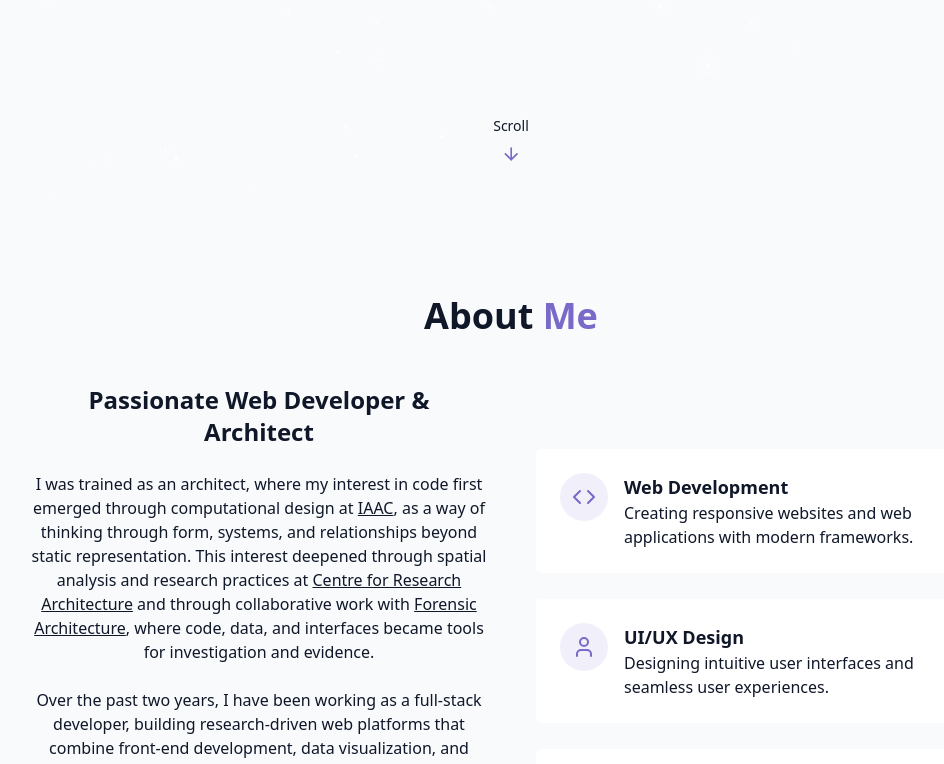
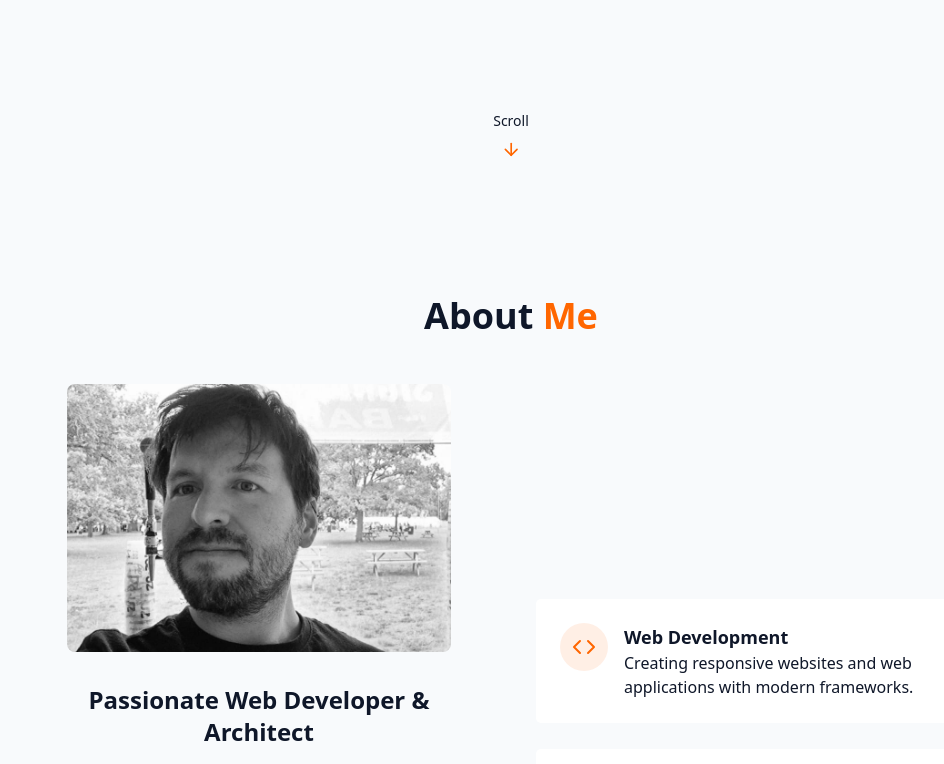
Before and after one commit to iluna007/il-portfolio, a React (Vite) app: page /#/ in a window 1280 px wide. Shown: the part 600-1364 px from the top of the page, without its empty margins (129-1073 px from the left). Built offline with nearby package versions, Linux system fonts and the light colour scheme.

Commit message:
final changss

```diff
--- a/package.json
+++ b/package.json
@@ -33,6 +33,8 @@
     "eslint-plugin-react-refresh": "^0.4.24",
     "gh-pages": "^6.3.0",
     "globals": "^16.5.0",
+    "stylelint": "^17.1.0",
+    "stylelint-config-standard": "^40.0.0",
     "vite": "^7.2.4"
   }
 }
--- a/src/components/AboutSection.jsx
+++ b/src/components/AboutSection.jsx
@@ -3,20 +3,28 @@ import { Briefcase, Code, User } from "lucide-react";
 export const AboutSection = () => {
   return (
     <section id="about" className="py-24 px-4 relative">
-      {" "}
       <div className="container mx-auto max-w-5xl">
         <h2 className="text-3xl md:text-4xl font-bold mb-12 text-center">
           About <span className="text-primary"> Me</span>
         </h2>
 
         <div className="grid grid-cols-1 md:grid-cols-2 gap-12 items-center">
+          {/* Columna izquierda: imagen + texto */}
+          <div className="space-y-8">
+            <img
+              src="/il-portfolio/iker-luna.jpeg"
+              alt="Iker Luna"
+              className="w-full max-w-sm mx-auto rounded-lg object-cover"
+            />
+
             <div className="space-y-6">
               <h3 className="text-2xl font-semibold">
                 Passionate Web Developer & Architect
               </h3>
 
               <p className="text-muted-foreground">
-                I was trained as an architect, where my interest in code first emerged through computational design at {" "}
+                I was trained as an architect, where my interest in code first
+                emerged through computational design at{" "}
                 <a
                   href="https://iaac.net/"
                   target="_blank"
@@ -25,9 +33,9 @@ export const AboutSection = () => {
                 >
                   IAAC
                 </a>
-                , as a way of thinking through form, systems, and relationships beyond static
-                representation. This interest deepened through spatial analysis and research
-                practices at{" "}
+                , as a way of thinking through form, systems, and relationships
+                beyond static representation. This interest deepened through
+                spatial analysis and research practices at{" "}
                 <a
                   href="https://research-architecture.org/"
                   target="_blank"
@@ -45,14 +53,16 @@ export const AboutSection = () => {
                 >
                   Forensic Architecture
                 </a>
-                , where code, data, and interfaces became tools for investigation and evidence.
+                , where code, data, and interfaces became tools for investigation
+                and evidence.
               </p>
 
               <p className="text-muted-foreground">
-                  Over the past two years, I have been working as a full-stack developer, building
-                  research-driven web platforms that combine front-end development, data
-                  visualization, and spatial thinking to turn complex information into clear,
-                  usable digital experiences. In parallel, I work as a visiting lecturer at the{" "}
+                Over the past two years, I have been working as a full-stack
+                developer, building research-driven web platforms that combine
+                front-end development, data visualization, and spatial thinking
+                to turn complex information into clear, usable digital
+                experiences. In parallel, I work as a visiting lecturer at the{" "}
                 <a
                   href="https://arquis.ucr.ac.cr/"
                   target="_blank"
@@ -63,8 +73,6 @@ export const AboutSection = () => {
                 </a>
                 .
               </p>
-
-
 
               <div className="flex flex-col sm:flex-row gap-4 pt-4 justify-center">
                 <button
@@ -88,7 +96,9 @@ export const AboutSection = () => {
                 </a>
               </div>
             </div>
+          </div>
 
+          {/* Columna derecha: cards */}
           <div className="grid grid-cols-1 gap-6">
             <div className="gradient-border p-6 card-hover">
               <div className="flex items-start gap-4">
@@ -96,7 +106,7 @@ export const AboutSection = () => {
                   <Code className="h-6 w-6 text-primary" />
                 </div>
                 <div className="text-left">
-                  <h4 className="font-semibold text-lg"> Web Development</h4>
+                  <h4 className="font-semibold text-lg">Web Development</h4>
                   <p className="text-muted-foreground">
                     Creating responsive websites and web applications with
                     modern frameworks.
@@ -104,6 +114,7 @@ export const AboutSection = () => {
                 </div>
               </div>
             </div>
+
             <div className="gradient-border p-6 card-hover">
               <div className="flex items-start gap-4">
                 <div className="p-3 rounded-full bg-primary/10">
@@ -118,12 +129,12 @@ export const AboutSection = () => {
                 </div>
               </div>
             </div>
+
             <div className="gradient-border p-6 card-hover">
               <div className="flex items-start gap-4">
                 <div className="p-3 rounded-full bg-primary/10">
                   <Briefcase className="h-6 w-6 text-primary" />
                 </div>
-
                 <div className="text-left">
                   <h4 className="font-semibold text-lg">Project Management</h4>
                   <p className="text-muted-foreground">
--- a/src/index.css
+++ b/src/index.css
@@ -69,7 +69,7 @@
 
     --card: 0 0% 100%;
 
-    --primary: 250 47% 60%;
+    --primary: 24 100% 50%;
     --primary-foreground: 210 40% 98%;
 
     --border: 214 32% 91%;
@@ -81,7 +81,7 @@
 
     --card: 222 47% 8%;
 
-    --primary: 250 65% 65%;
+    --primary: 24 100% 50%;
     --primary-foreground: 213 31% 91%;
 
     --border: 217 33% 20%;
@@ -124,7 +124,7 @@
 
 @utility text-glow {
   @apply relative;
-  text-shadow: 0 0 10px rgba(167, 139, 250, 0.5);
+  text-shadow: 0 0 10px rgba(255, 102, 1, 0.5);
 }
 
 @utility card-hover {
@@ -140,7 +140,7 @@
 
 @utility cosmic-button {
   @apply px-6 py-2 rounded-full bg-primary text-primary-foreground font-medium
-         transition-all duration-300 hover:shadow-[0_0_10px_rgba(139,92,246,0.5)]
+         transition-all duration-300 hover:shadow-[0_0_10px_rgba(255,102,1,0.5)]
          hover:scale-105 active:scale-95;
 }
 
--- a/src/pages/Home.jsx
+++ b/src/pages/Home.jsx
@@ -1,6 +1,5 @@
 import { Navbar } from "../components/Navbar";
 import { ThemeToggle } from "../components/ThemeToggle";
-import { StarBackground } from "../components/StarBackground";
 import { HeroSection } from "../components/HeroSection";
 import { AboutSection } from "../components/AboutSection";
 import { SkillsSection } from "../components/SkillsSection";
@@ -12,13 +11,13 @@ const Home = () => {
   return (
     <div className="min-h-screen bg-background text-foreground overflow-x-hidden">
       <ThemeToggle />
-      <StarBackground />
 
       <Navbar />
 
       <main>
         <HeroSection />
         <AboutSection />
+
         <SkillsSection />
         <ProjectsSection />
         <ContactSection />
```
Also changed, not shown: 1 other file (tests, documents, lock files or other folders). Lines whose indentation alone changed are shown as unchanged.
